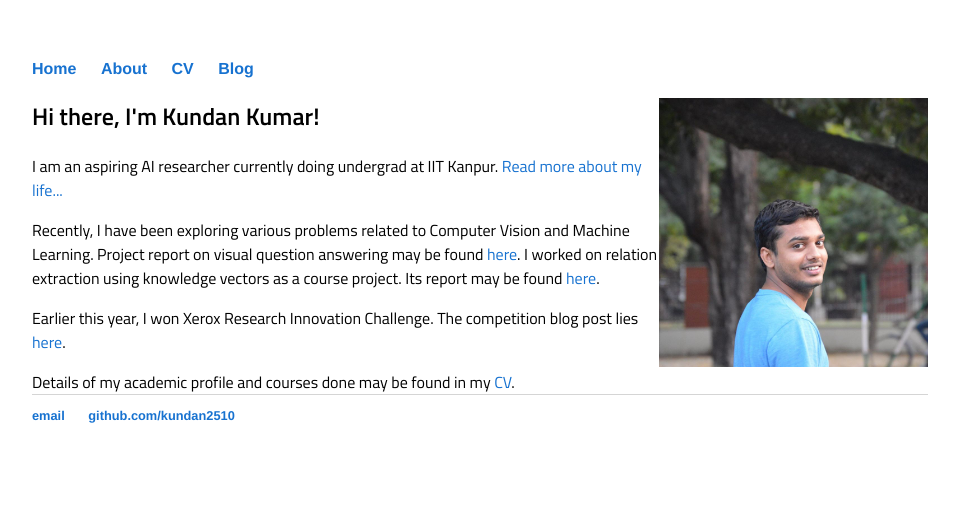
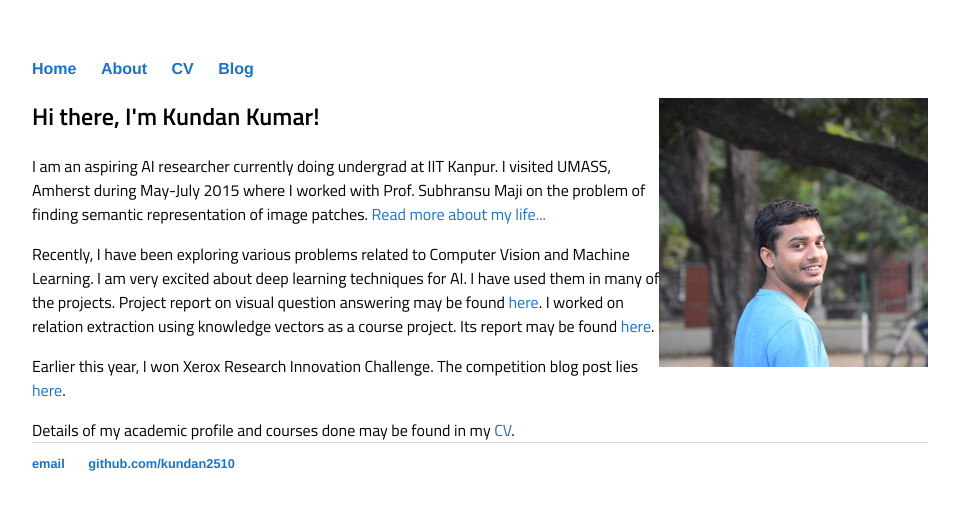
Before and after one commit to kundan2510/kundan2510.github.io, a Jekyll site: the page built from index.html, in a window 1280 px wide. Shown: the top 510 px of the page, without its empty margins (160-1119 px from the left). Built offline with Jekyll 4.4.1, drawn with Linux system fonts in a browser that asks for light colours.

Commit message:
Update index.html

```diff
--- a/index.html
+++ b/index.html
@@ -5,9 +5,11 @@ title: Kundan Kumar
 <div class="blurb">
 	<!--img style="float: right;" src="/images/mypic.jpg" width="30%"></img-->
 	<h2>Hi there, I'm Kundan Kumar!</h2>
-	<p>I am an aspiring AI researcher currently doing undergrad at IIT Kanpur.
+	<p>I am an aspiring AI researcher currently doing undergrad at IIT Kanpur. I visited UMASS, Amherst during May-July
+	2015 where I worked with Prof. Subhransu Maji on the problem of finding semantic representation of image patches.
 	<a href="/about.html">Read more about my life...</a></p>
 	<p>Recently, I have been exploring various problems related to Computer Vision and Machine Learning.
+	I am very excited about deep learning techniques for AI. I have used them in many of the projects.
 	Project report on visual question answering may be found <a href="">here</a>. I worked on relation extraction
 	using knowledge vectors as a course project. Its report may be found <a href="">here</a>.</p>
 
```
